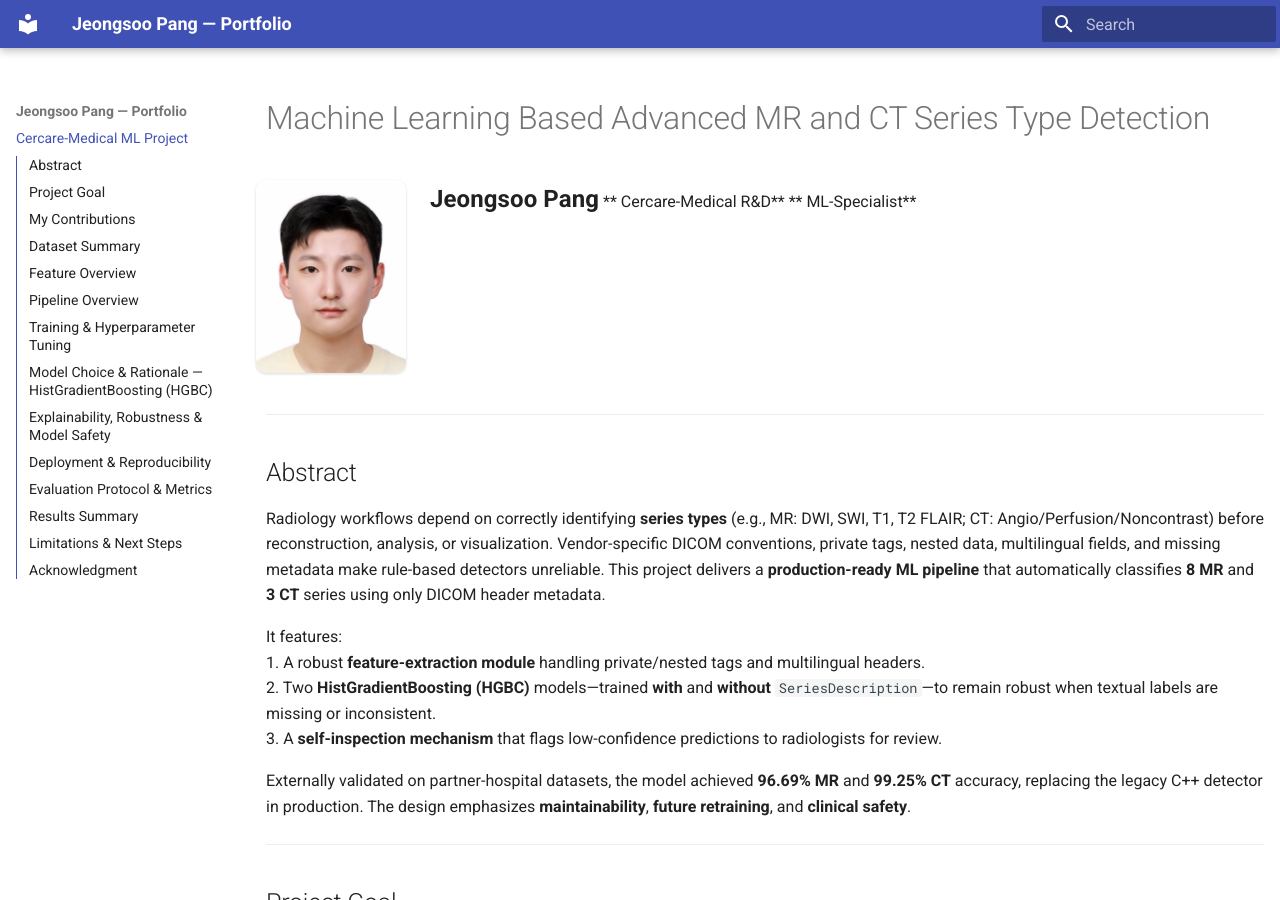
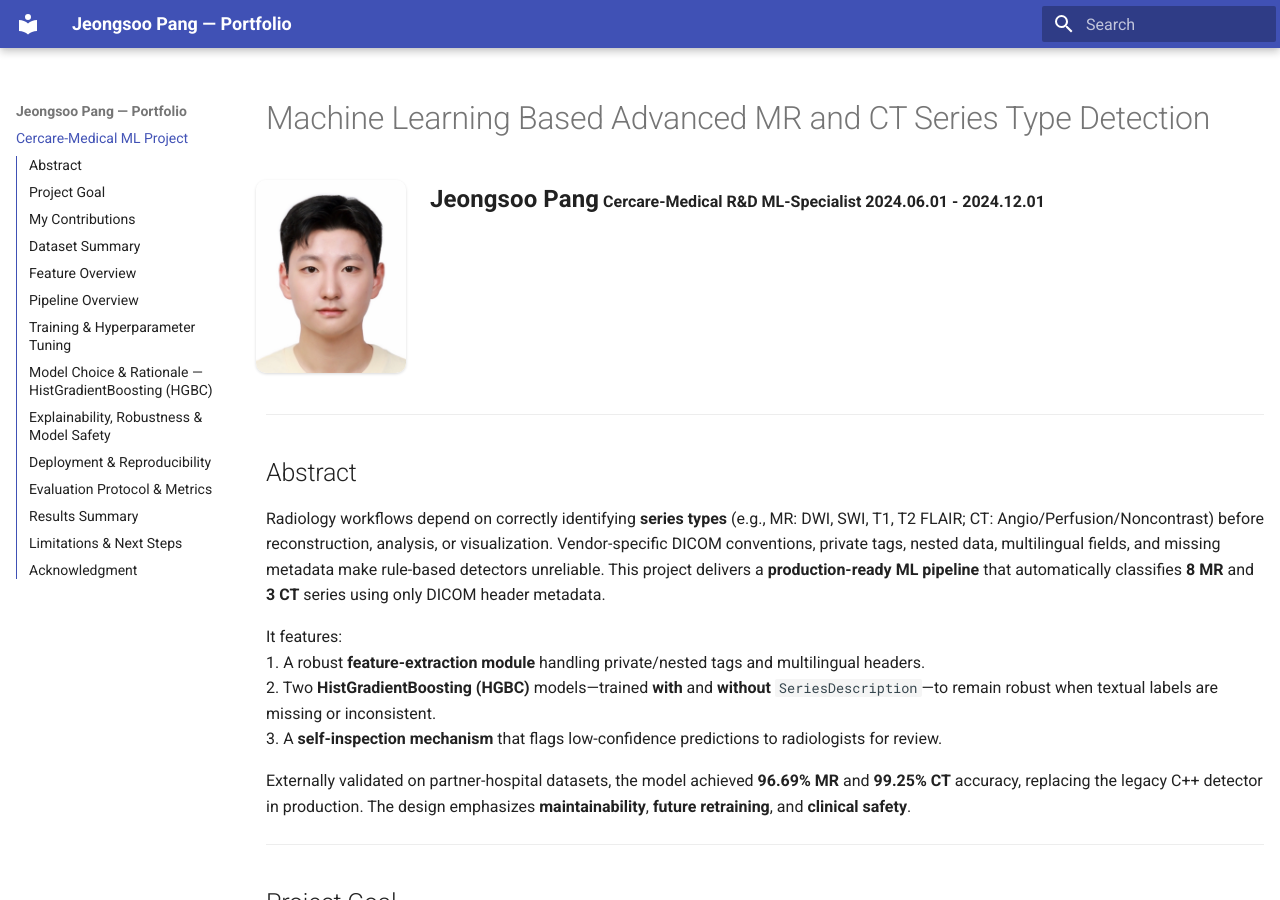
Before and after one commit to Jeongsoo-dev/ML_based_MR_CT_SeriesType_Detection, an MkDocs documentation site: the page built from docs/index.md, in a window 1280 px wide and 900 px high. Built offline with MkDocs 1.6.1 and Material for MkDocs 9.7.7, drawn with Linux system fonts in a browser that asks for light colours.

Commit message:
Update index.md

```diff
--- a/docs/index.md
+++ b/docs/index.md
@@ -10,8 +10,9 @@ hide:
 ![Jeongsoo Pang](images/profile.jpg){.headshot}
 
 <strong class="bio-name">Jeongsoo Pang</strong>
-** Cercare-Medical R&D**
-** ML-Specialist**
+**Cercare-Medical R&D**
+**ML-Specialist**
+**2024.06.01 - 2024.12.01**
 
 <div class="clear"></div>
 
```
